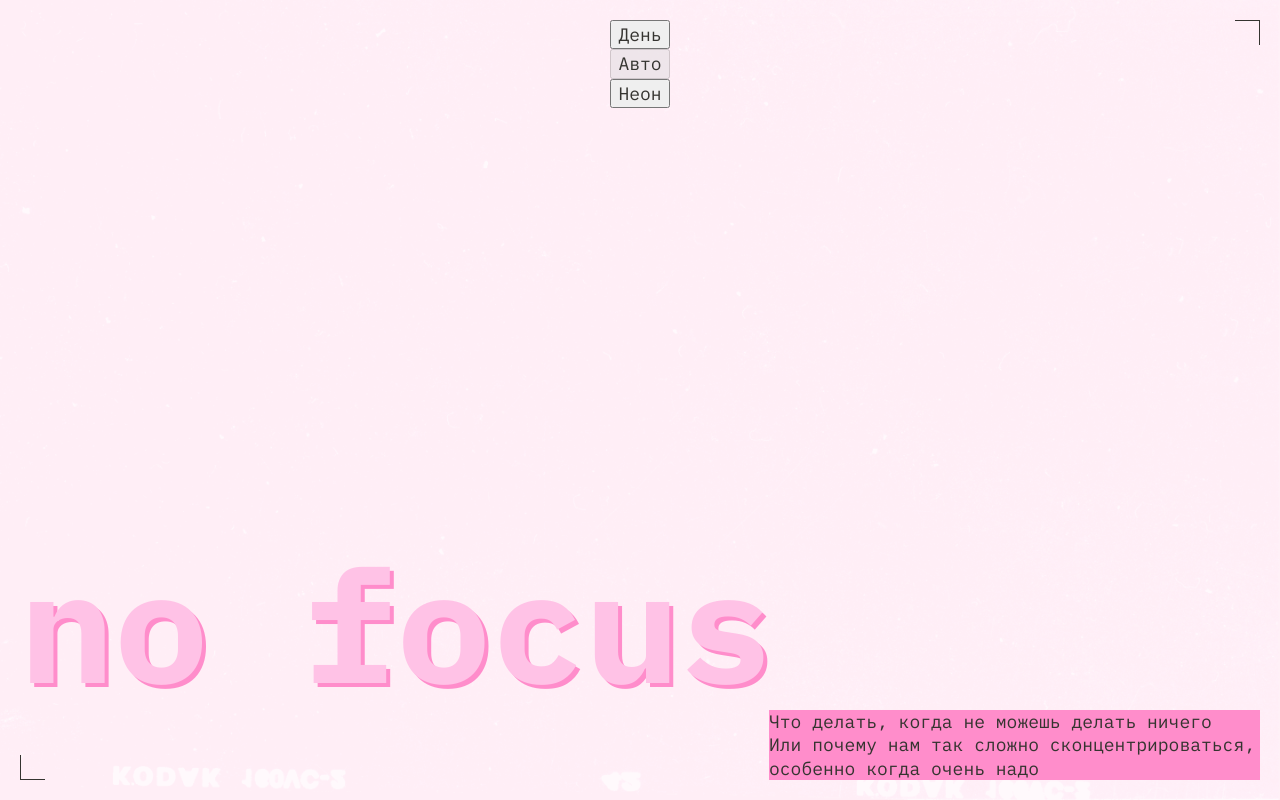
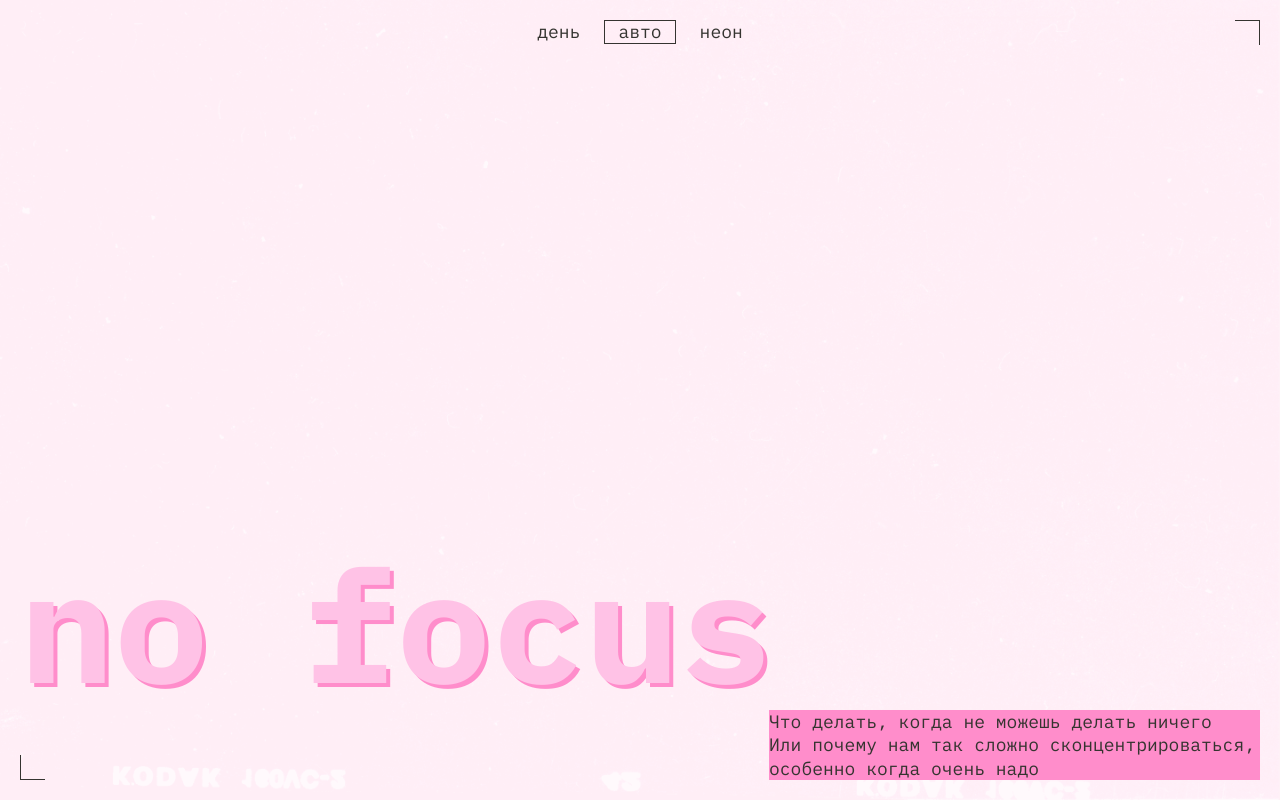
Before and after one commit to tsar-Leonid/slozhno-sosredotochitsya-ad, a plain HTML site: page index.html in a window 1280 px wide. Shown: the top 800 px of the page. Drawn offline with Linux system fonts and the light colour scheme.

Commit message:
Стилизованы кнопки переключения тем

```diff
--- a/styles/style.css
+++ b/styles/style.css
@@ -75,6 +75,47 @@
 .header__title {
   margin-block: auto 20px;
 }
+
+.header__theme-menu {
+  align-self: flex-end;
+  margin-block-start: 40px;
+}
+
+.header__theme-menu-list {
+  display: flex;
+  flex-direction: column;
+  gap: 10px;
+}
+
+.header__theme-menu-button {
+  padding: 2px 13px;
+  border: 1px solid transparent;
+  color: var(--heading-color, #ff0070);
+  line-height: 1;
+  text-transform: lowercase;
+  background-color: transparent;
+  cursor: pointer;
+  appearance: none;
+}
+
+.header__theme-menu-button:hover {
+  border-color: var(--button-hover-color, rgb(255 0 112 / 0.4));
+}
+
+.header__theme-menu-button:focus {
+  outline: none;
+}
+
+.header__theme-menu-button:focus-visible {
+  border-block-end-color: currentColor;
+}
+
+.header__theme-menu-button_active {
+  border-color: currentColor;
+  cursor: default;
+  pointer-events: none;
+}
+
 
 /* ===== Ссылки ===== */
 
```
